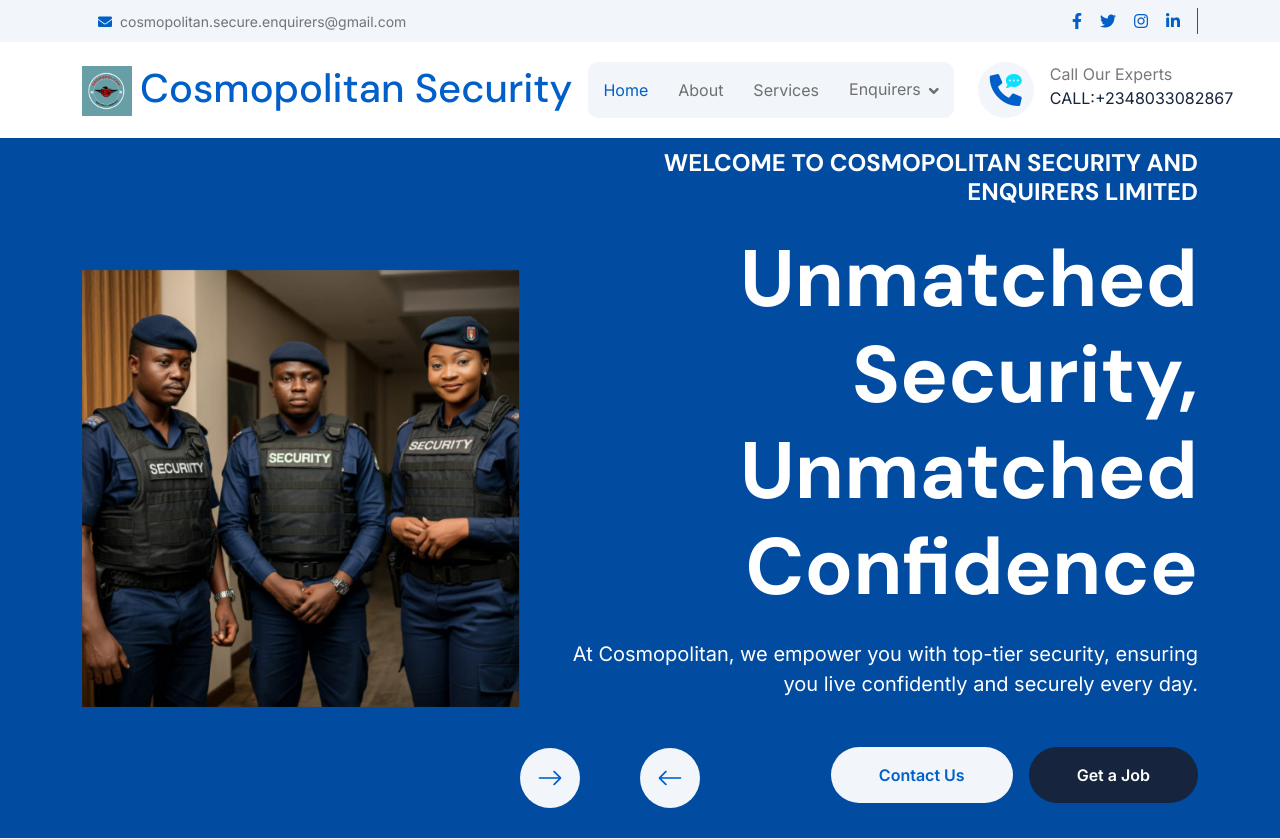
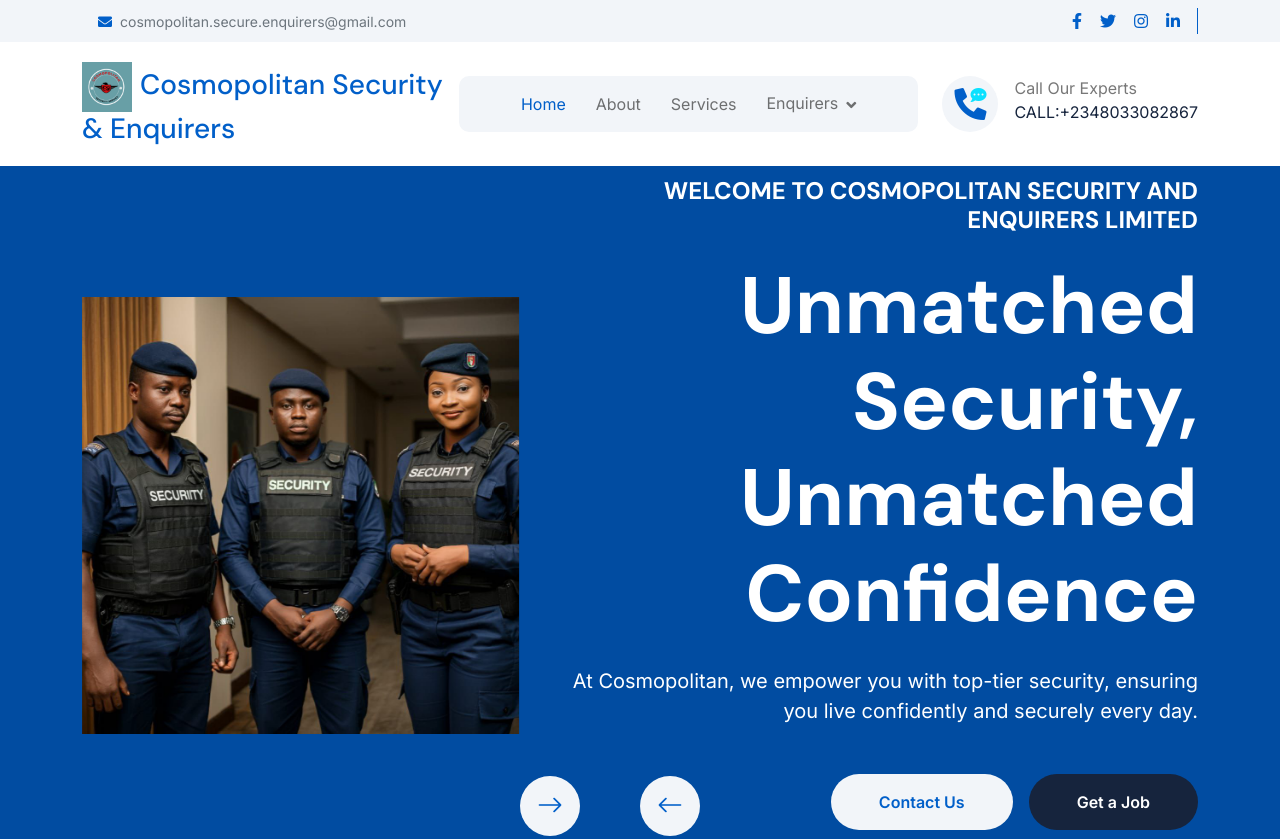
Before and after one commit to gamahuniverse/Cosmopolitan, a plain HTML site: page index.html in a window 1280 px wide. Shown: the top 839 px of the page. Drawn offline with nearby package versions, Linux system fonts and the light colour scheme; animation ran at ten frames a second.

Commit message:
Update index.html

```diff
--- a/index.html
+++ b/index.html
@@ -81,7 +81,7 @@
             <div class="container">
                 <nav class="navbar navbar-expand-lg navbar-light">
                     <a href="index.html" class="navbar-brand p-0">
-                        <h1 class="text-primary mb-0"><i class=""><img src="img/WhatsApp Image 2024-09-02 at 11.18.05 AM.jpeg" alt="" class="fab fa-slack me-2"></i>Cosmopolitan Security</h1>
+                        <h3 class="text-primary mb-0"><i class=""><img src="img/WhatsApp Image 2024-09-02 at 11.18.05 AM.jpeg" alt="" class="fab fa-slack me-2"></i>Cosmopolitan Security </br> & Enquirers</h3>
                         <!-- <img src="img/logo.png" alt="Logo"> -->
 
                     </a>
```
